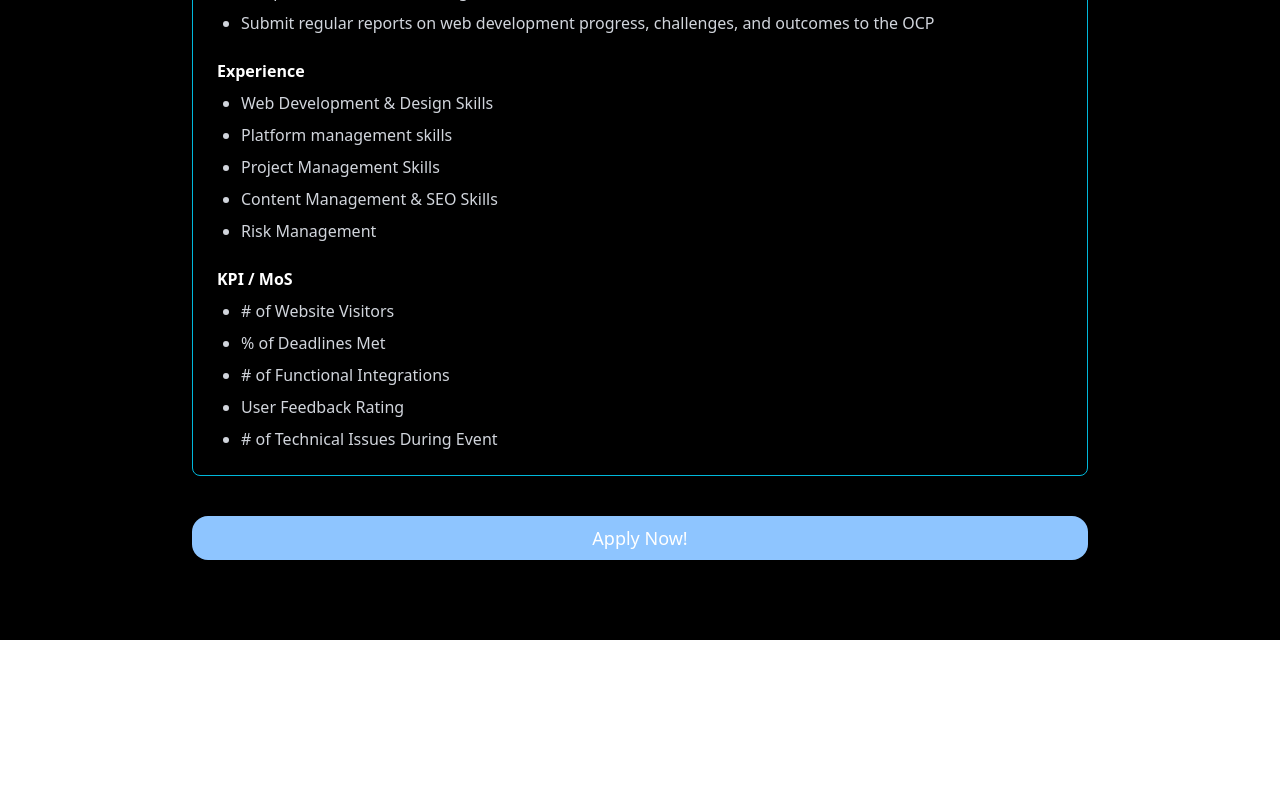
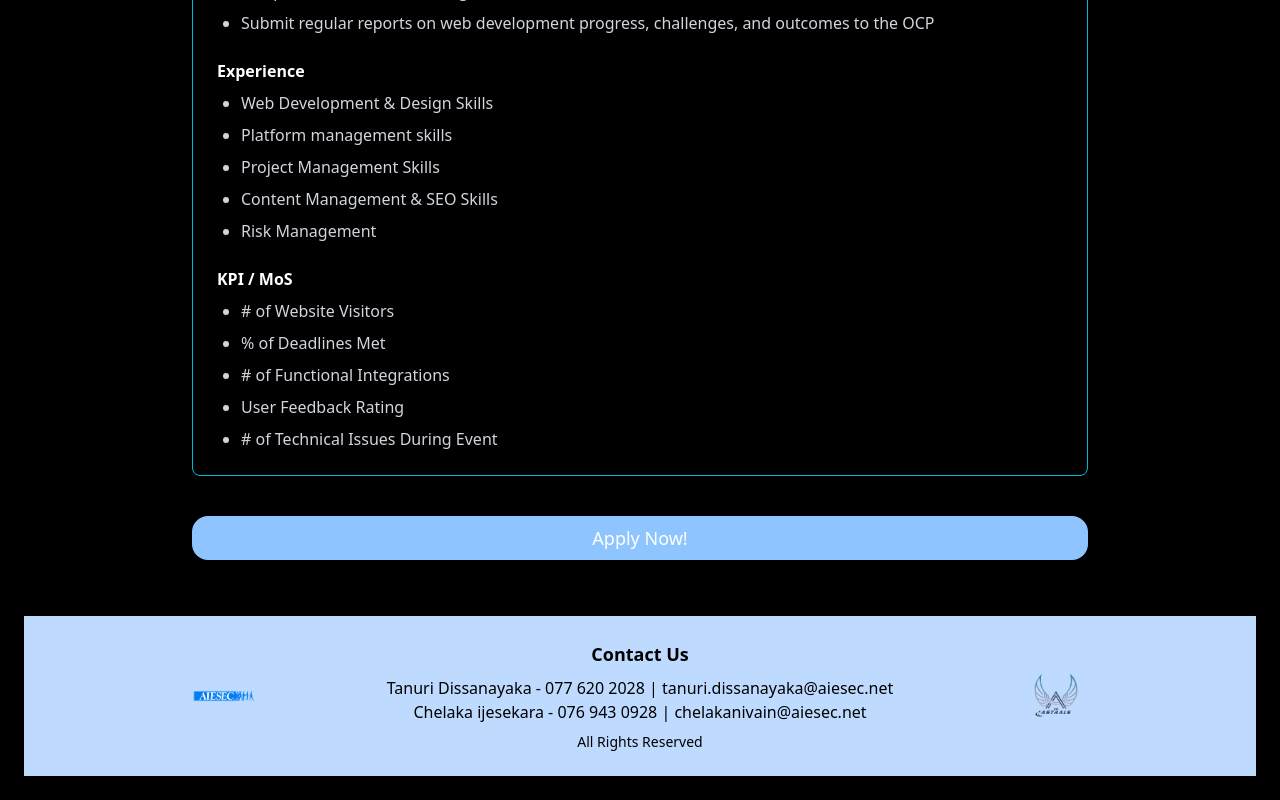
Before and after one commit to Tanury/intellicon, a React (Vite) app: page / in a window 1280 px wide. Shown: the part 7980-8780 px from the top of the page. Before the commit the page ends 8620 px from the top, so only its background shows below. Built offline with nearby package versions, Linux system fonts and the light colour scheme.

Commit message:
Added footer

```diff
--- a/src/App.jsx
+++ b/src/App.jsx
@@ -425,8 +425,25 @@ function App() {
           </a>
         </div>
       </div>
+      <footer className="bg-blue-200 text-black p-6 mt-8">
+  <div className="max-w-4xl mx-auto flex justify-between items-center">
 
+    {/* Left Side: Blue Logo */}
+    <img src="/Blue-Logo.png" alt="AIESEC Logo" className="w-16 h-auto" />
 
+    {/* Center: Contact Info */}
+    <div className="text-center">
+      <h3 className="text-lg font-bold mb-2">Contact Us</h3>
+      <p>Tanuri Dissanayaka - 077 620 2028 | tanuri.dissanayaka@aiesec.net </p>
+      <p>Chelaka ijesekara -  076 943 0928 | chelakanivain@aiesec.net </p>
+      <p className="mt-2 text-sm">All Rights Reserved</p>
+    </div>
+
+    {/* Right Side: Astral Logo */}
+    <img src="/astral-logo.png" alt="Astral Logo" className="w-16 h-auto" />
+
+  </div>
+</footer>
 
     </div>
   )
```
Also changed, not shown: public/astral-logo.png (added).
